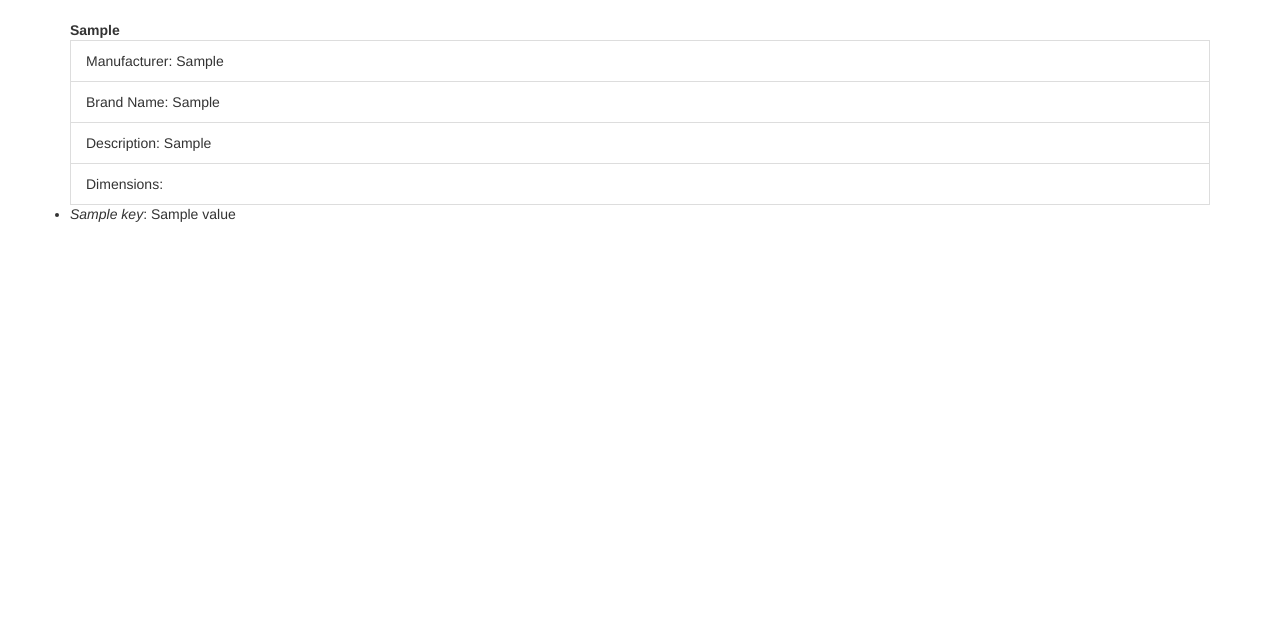
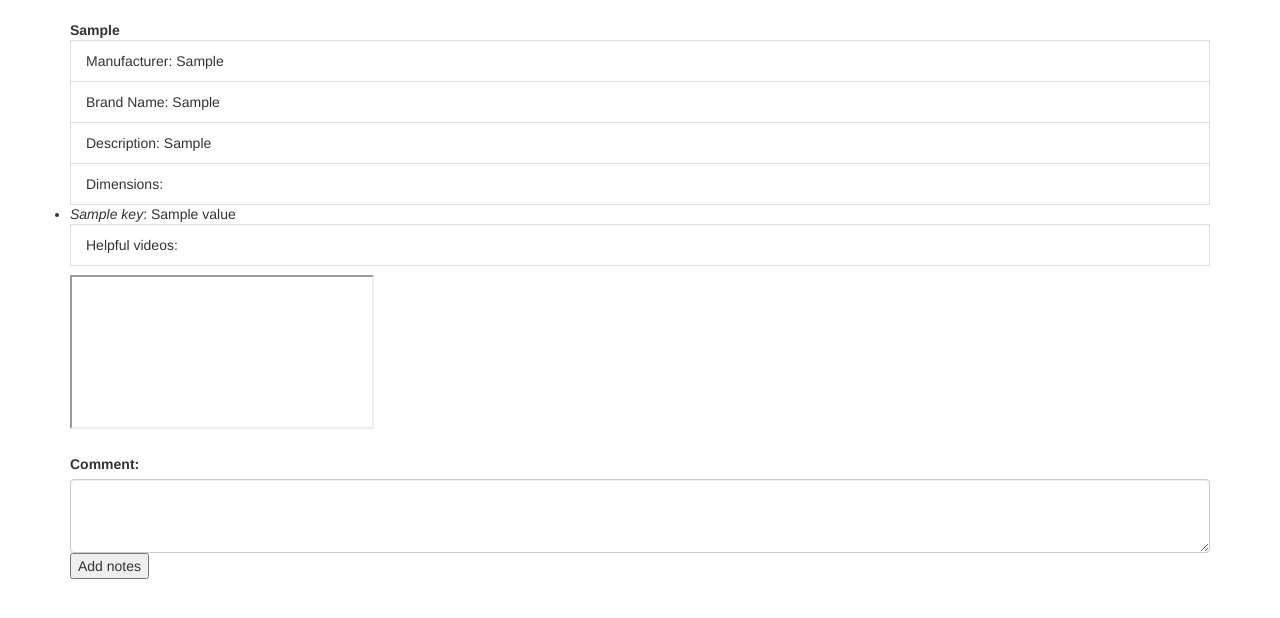
Before and after one commit to jgao1995/Surgery.io, a Django app: template catheters/templates/plan_surgery/search_results.html in a window 1280 px wide. Shown: the part 52-670 px from the top of the page. Run offline with Django 3.2, Linux system fonts and the light colour scheme; the template is opened without the code that fills it: most values are stand-ins (such as "Sample title", 1, 10 or a date in 2020); some libraries are stand-ins or nearby versions.

Commit message:
comments and youtube

```diff
--- a/catheters/templates/plan_surgery/index.html
+++ b/catheters/templates/plan_surgery/index.html
@@ -139,5 +139,6 @@
       </div>
     </div>
   </div>
+
   </body>
 </html>
--- a/catheters/templates/plan_surgery/search_results.html
+++ b/catheters/templates/plan_surgery/search_results.html
@@ -36,8 +36,30 @@
                   {% for key, value in device.3.items %}
                       <li><i>{{ key }}</i>: {{value}}</li>
                   {% endfor %}
+              <li class="list-group-item">Helpful videos: </li>
+                  {% for key, value in device.4.items %}
+                      <p><a class="one" href="{{ value }}" target="iframe_a"></a></p>
+                      <iframe name="iframe_a" id="iframe_a"></iframe>
+                  {% endfor %}
           {% endfor %}
       {% endfor %}
     </ul>
-</div>
+
+    {% if results.items|length > 0 %}
+      <div class="form-group">
+      <label for="comment">Comment:</label>
+      <textarea class="form-control" rows="3" id="comment"></textarea>
+      <form action="/plan_surgery/search" method="get">
+            <input type="submit" value="Add notes">
+        </form>
+      </div>
+    {% endif %}
+
+  </div>
+
+
+  <div class = "container">
+
+  </div>
+
 </html>
```
Also changed, not shown: catheters/plan_surgery/migrations/0002_auto_20160319_0514.py (added), catheters/plan_surgery/models.py (line endings or trailing spaces), 1 other file.
